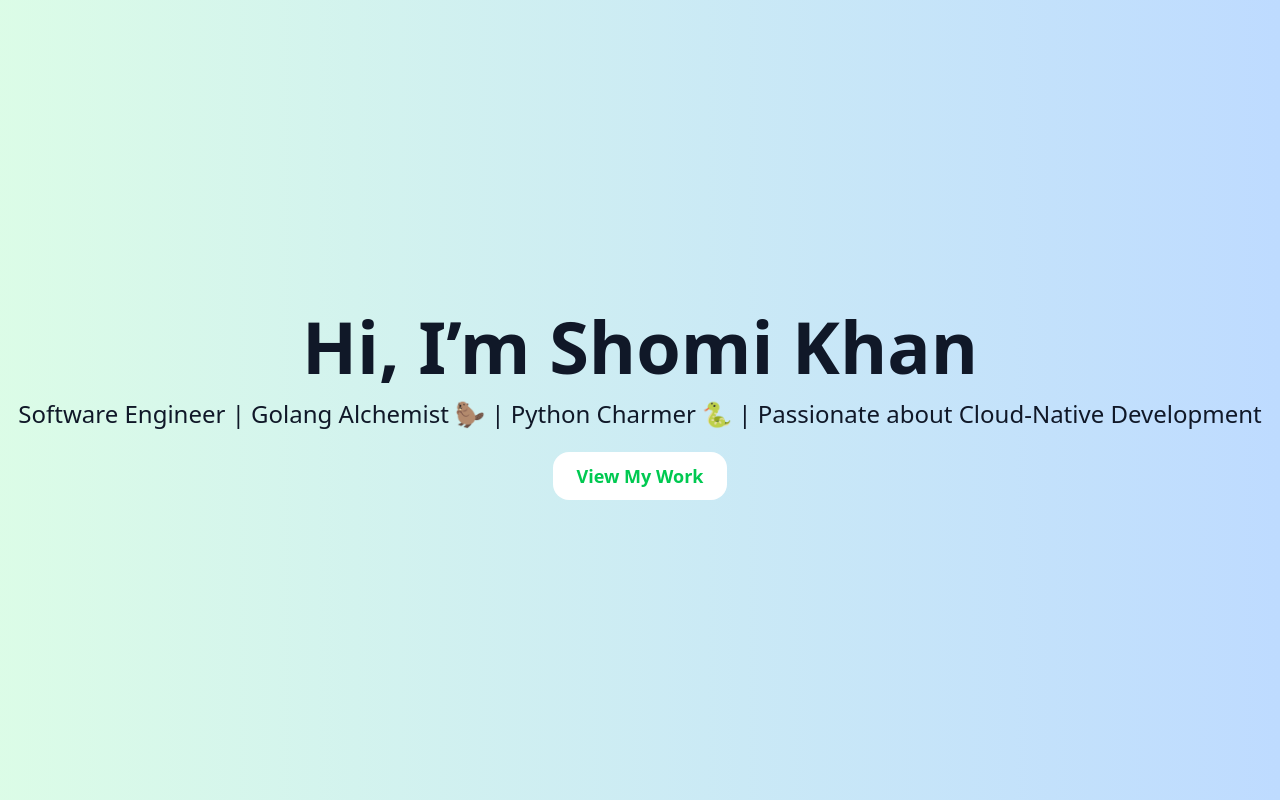
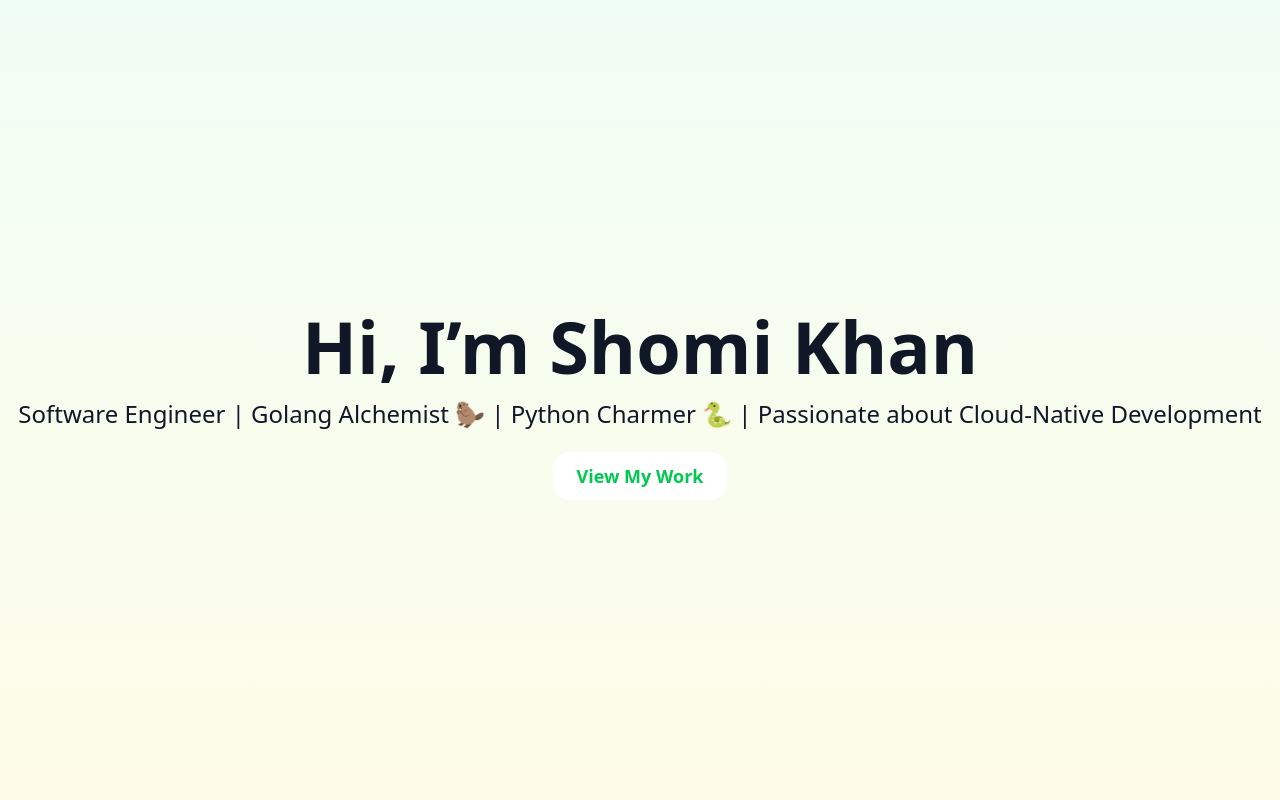
Before and after one commit to nahK994/nahK994.github.io, a Next.js app: page /components/hero in a window 1280 px wide. Built offline with nearby package versions, Linux system fonts and the light colour scheme.

Commit message:
update bg

```diff
--- a/app/components/about-old/page.tsx
+++ b/app/components/about-old/page.tsx
@@ -1,7 +1,7 @@
 import Image from "next/image";
 
 export default function AboutOld() {
-    return <section id="about" className="flex justify-center items-center h-screen bg-gradient-to-br from-yellow-100 to-green-100 font-mono px-3">
+    return <section id="about" className="flex justify-center items-center h-screen font-mono px-3 bg-gradient-to-b to-green-50 from-yellow-50 text-gray-900">
         <div
             className="bg-white border-2 border-dashed border-red-400 rounded-2xl shadow-lg py-8 px-2 sm:px-5 max-w-sm text-center opacity-0 animate-fadeIn">
             <h2 className="font-bold flex justify-center items-center mb-4 text-2xl">
--- a/app/components/about/page.tsx
+++ b/app/components/about/page.tsx
@@ -1,7 +1,7 @@
 import Image from "next/image";
 
 export default function About() {
-    return <section id="about" className="min-h-screen flex flex-col items-center justify-center text-center p-8 bg-gray-100">
+    return <section id="about" className="min-h-screen flex flex-col items-center justify-center text-center p-8 bg-gradient-to-b to-green-50 from-yellow-50 text-gray-900">
     <h1 className="text-4xl font-bold text-green-600 mb-4">About Me 🍀</h1>
     <p className="text-lg max-w-2xl mb-8">
       Hey there! I’m Shomi Khan — a curious soul from Bangladesh 🇧🇩 who loves learning and building tech from the ground up. 🛠️
--- a/app/components/hero/page.tsx
+++ b/app/components/hero/page.tsx
@@ -1,5 +1,5 @@
 export default function Hero() {
-    return <section id="hero" className="min-h-screen flex items-center justify-center bg-gradient-to-r from-green-100 to-blue-200 text-gray-900">
+    return <section id="hero" className="min-h-screen flex items-center justify-center bg-gradient-to-b from-green-50 to-yellow-50 text-gray-900">
     <div className="text-center">
         <h1 className="text-5xl md:text-7xl font-bold mb-4 animate-fade-in-down">
             Hi, I’m Shomi Khan
--- a/app/page.tsx
+++ b/app/page.tsx
@@ -8,8 +8,8 @@ export default function Home() {
     <div className="flex flex-col">
         <Sidebar />
         <Hero />
-        {/* <AboutOld /> */}
-        <About />
+        <AboutOld />
+        {/* <About /> */}
     </div>
   );
 }
```
